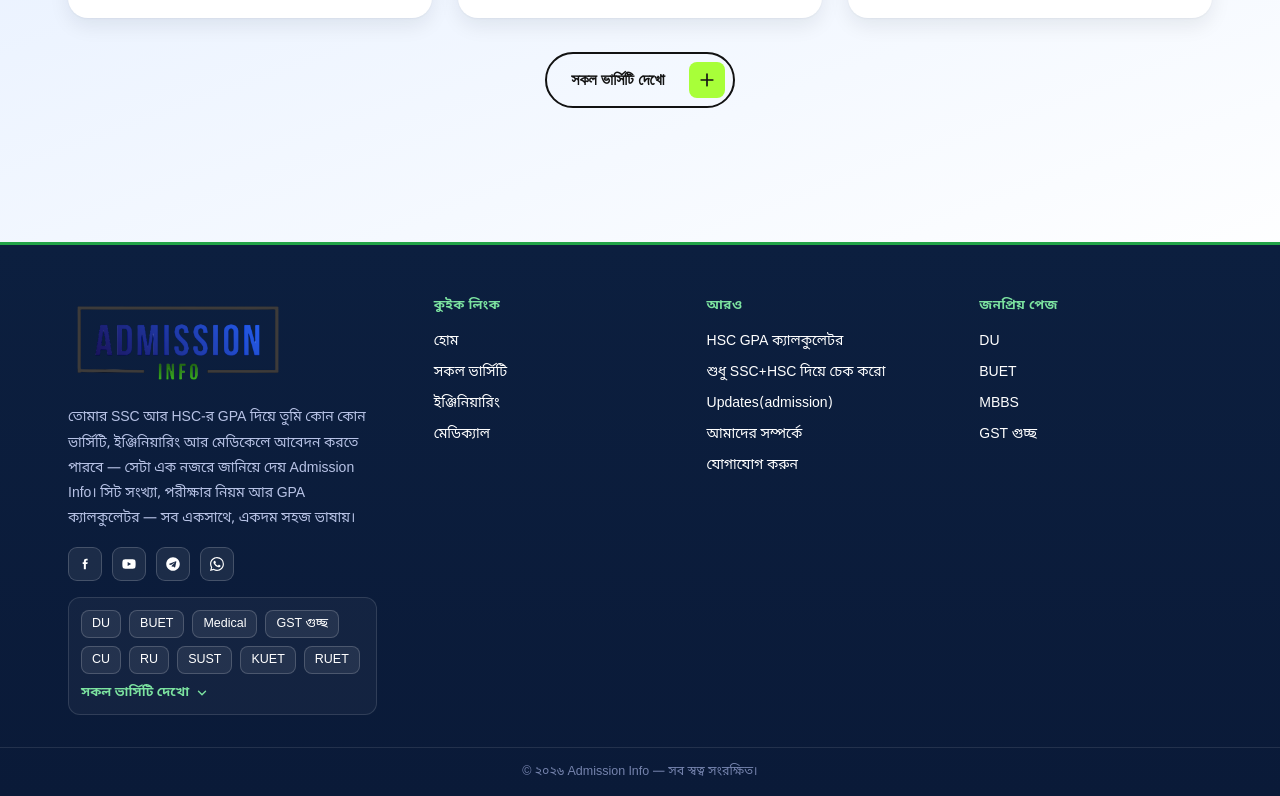
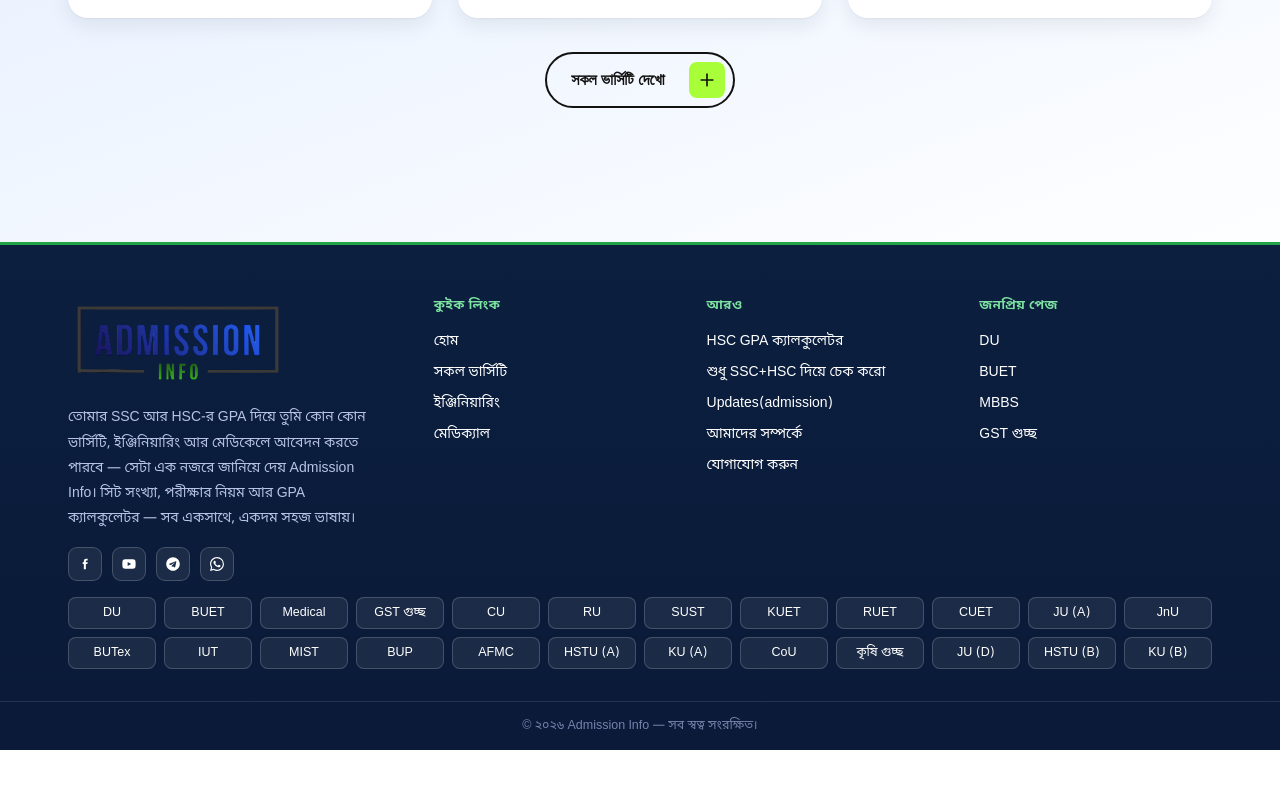
Before and after one commit to nishat-jihad/Admission-info, a Next.js app in the folder chance-hobe-ki/: page / in a window 1280 px wide. Shown: the part 1662-2458 px from the top of the page. After the commit the page ends 2412 px from the top, so only its background shows below. Built offline with nearby package versions, Linux system fonts and the light colour scheme.

Commit message:
Update Footer.js

```diff
--- a/chance-hobe-ki/src/components/Footer.js
+++ b/chance-hobe-ki/src/components/Footer.js
@@ -1,6 +1,5 @@
 "use client";
 
-import { useState } from "react";
 import Image from "next/image";
 import Link from "next/link";
 
@@ -77,57 +76,36 @@ const UNI_LINKS = [
   { slug: "ku_b", label: "KU (B)" },
 ];
 
-// Always rendered in the HTML (clipped by height, not removed), so crawlers
-// can follow every link even while the box is collapsed.
-function UniversityList({ idSuffix }) {
-  const [open, setOpen] = useState(false);
-  const listId = `footer-uni-list-${idSuffix}`;
+// All links are always visible (no toggle), so crawlers and visitors see every
+// university from every page. Shown as an even grid so rows end flush.
+function UniversityList() {
   return (
-    <div className={`footer-uni-box${open ? " is-open" : ""}`}>
-      <div id={listId} className={`footer-uni-chips${open ? " is-open" : ""}`}>
-        {UNI_LINKS.map((u) => (
-          <Link key={u.slug} href={`/university/${u.slug}`} prefetch={false} className="footer-uni-chip">
-            {u.label}
-          </Link>
-        ))}
-      </div>
-      <button
-        type="button"
-        className="footer-uni-toggle"
-        aria-expanded={open}
-        aria-controls={listId}
-        onClick={() => setOpen((v) => !v)}
-      >
-        {open ? "কম দেখো" : "সকল ভার্সিটি দেখো"}
-        <svg viewBox="0 0 24 24" className={`footer-uni-arrow${open ? " is-open" : ""}`} aria-hidden="true">
-          <path d="M6 9l6 6 6-6" fill="none" stroke="currentColor" strokeWidth="2.4" strokeLinecap="round" strokeLinejoin="round" />
-        </svg>
-      </button>
-    </div>
+    <nav className="footer-uni-grid" aria-label="সকল ভার্সিটি">
+      {UNI_LINKS.map((u) => (
+        <Link key={u.slug} href={`/university/${u.slug}`} prefetch={false} className="footer-uni-chip">
+          {u.label}
+        </Link>
+      ))}
+    </nav>
   );
 }
 
 const FOOTER_EXTRA_CSS = `
 .footer-inner{grid-template-columns:1.4fr 1fr 1fr 1fr}
-.footer-uni-box{box-sizing:border-box;width:100%;max-width:40ch;font-size:14px;background:rgba(255,255,255,0.04);border:1px solid rgba(255,255,255,0.12);border-radius:12px;padding:12px}
-.footer-uni-box.is-open{max-width:100%}
 .footer-uni-desktop{grid-column:1 / -1;margin-top:-24px}
-.footer-uni-chips{display:flex;flex-wrap:wrap;gap:8px;max-height:64px;overflow:hidden;transition:max-height .25s ease}
-.footer-uni-chips.is-open{max-height:600px}
-.footer-uni-chips a.footer-uni-chip{display:inline-flex;align-items:center;box-sizing:border-box;height:28px;padding:0 10px;font-size:12.5px;line-height:1;white-space:nowrap;color:#fff;text-decoration:none;background:rgba(255,255,255,0.07);border:1px solid rgba(255,255,255,0.18);border-radius:8px;transition:background-color .15s ease,border-color .15s ease}
-.footer-uni-chips a.footer-uni-chip:hover{background:rgba(124,227,160,0.15);border-color:#7ce3a0}
-.footer-uni-toggle{display:inline-flex;align-items:center;gap:6px;margin-top:10px;padding:0;background:none;border:0;cursor:pointer;font-family:inherit;font-size:13px;font-weight:600;color:#7ce3a0}
-.footer-uni-toggle:hover{text-decoration:underline}
-.footer-uni-arrow{width:14px;height:14px;transition:transform .2s ease}
-.footer-uni-arrow.is-open{transform:rotate(180deg)}
 .footer-uni-mobile{display:none}
+.footer-uni-grid{display:grid;grid-template-columns:repeat(12,minmax(0,1fr));gap:8px}
+.footer-uni-grid a.footer-uni-chip{display:flex;align-items:center;justify-content:center;box-sizing:border-box;height:32px;padding:0 6px;font-size:12.5px;line-height:1;white-space:nowrap;color:#fff;text-decoration:none;background:rgba(255,255,255,0.07);border:1px solid rgba(255,255,255,0.18);border-radius:8px;transition:background-color .15s ease,border-color .15s ease}
+.footer-uni-grid a.footer-uni-chip:hover{background:rgba(124,227,160,0.15);border-color:#7ce3a0}
+@media (max-width:1100px){.footer-uni-grid{grid-template-columns:repeat(8,minmax(0,1fr))}}
 @media (max-width:900px){.footer-inner{gap:24px}.footer-uni-desktop{margin-top:-8px}}
 @media (max-width:700px){
 .footer-inner{grid-template-columns:1fr;gap:30px}
 .footer-uni-desktop{display:none}
 .footer-uni-mobile{display:block;padding:0 28px 24px}
-.footer-uni-mobile .footer-uni-box{max-width:none}
+.footer-uni-grid{grid-template-columns:repeat(4,minmax(0,1fr))}
 }
+@media (max-width:399px){.footer-uni-grid{grid-template-columns:repeat(3,minmax(0,1fr))}}
 `;
 
 export default function Footer() {
@@ -182,9 +160,9 @@ export default function Footer() {
         </div>
 
         {/* Desktop: own full-width grid row under the social icons.
-            Closed = description width, 2 rows. Open = stretches to the right edge. */}
+            Full width, all universities visible. */}
         <div className="footer-uni-desktop">
-          <UniversityList idSuffix="desktop" />
+          <UniversityList />
         </div>
       </div>
 
@@ -195,7 +173,7 @@ export default function Footer() {
 
       {/* Mobile: below the social icons, above the copyright line */}
       <div className="footer-uni-mobile">
-        <UniversityList idSuffix="mobile" />
+        <UniversityList />
       </div>
 
       <div className="footer-bottom">© ২০২৬ Admission Info — সব স্বত্ব সংরক্ষিত।</div>
```
